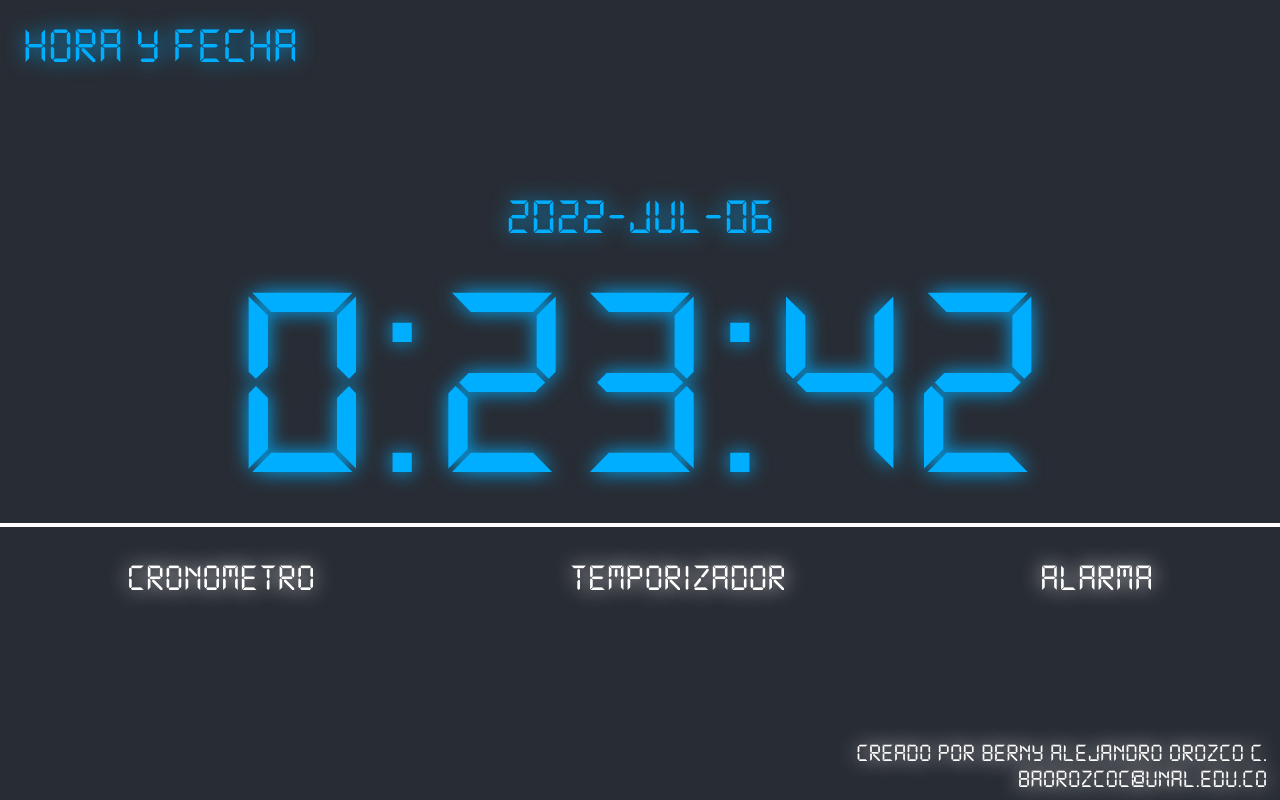
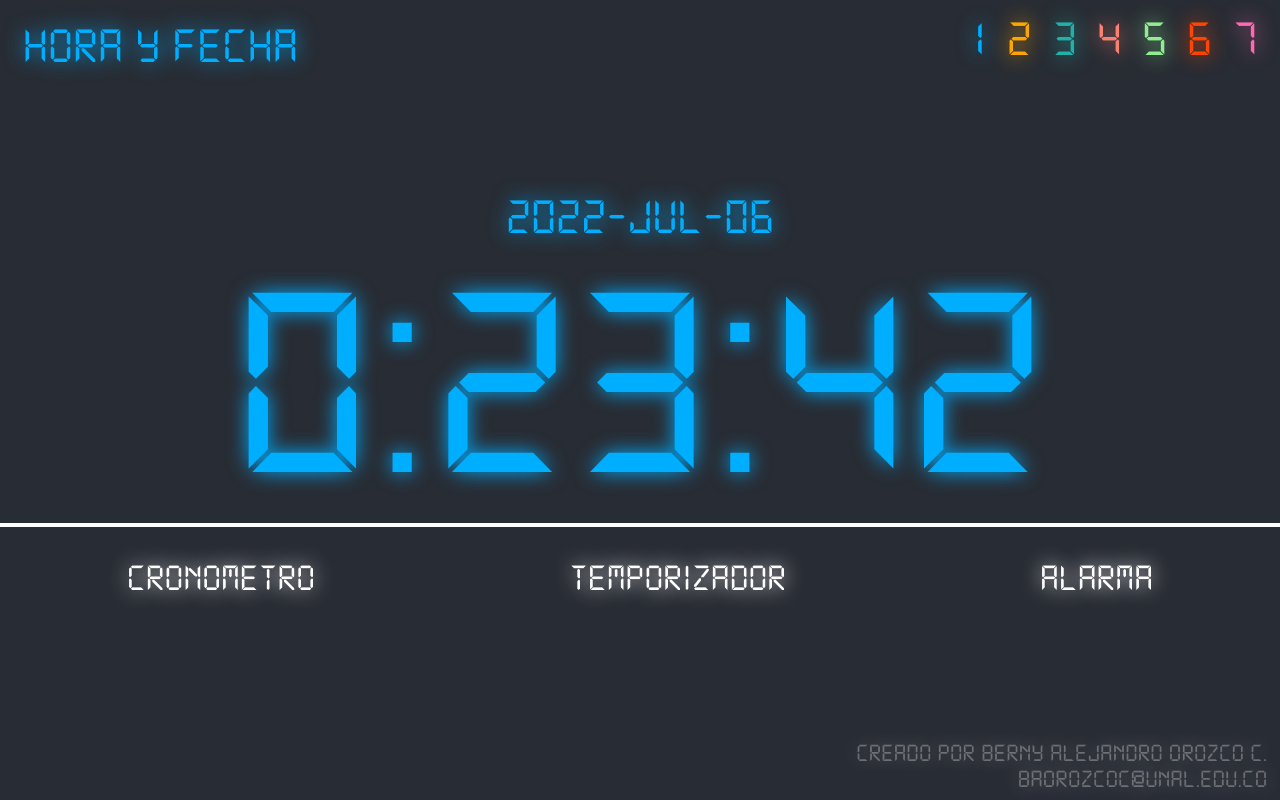
Before and after one commit to Baorozcoc/MultiClock, a React (Create React App) app in the folder multiclock/: page / in a window 1280 px wide. Built offline with nearby package versions, Linux system fonts and the light colour scheme.

Commit message:
MultiClock Completo!
MultiClock Completo!

```diff
--- a/multiclock/src/App.css
+++ b/multiclock/src/App.css
@@ -1,7 +1,10 @@
 .App {
   text-align: center;
-  --Principal-color: rgb(21, 223, 145);
-  --Secondary-color: rgb(0, 174, 255);
+}
+:root{
+  --Principal-color: #15df91;
+  --Secondary-color: #00aeff;
+  overflow: hidden;
 }
 @font-face {
   font-family: 'Digi1';
@@ -19,6 +22,7 @@
   font-size: calc(10px + 2vmin);
   color: white;
   font-family: 'Digi1';
+  overflow: hidden;
 }
 @media screen and (max-width: 800px) {
   .Main{
@@ -53,6 +57,65 @@
   bottom: 1vh;
   right:1vw;
   font-size: 2vw;
+  color: rgb(255, 255, 255,0.3);
+  text-shadow: 0 0 20px  rgb(255, 255, 255,0.3);
+}
+.Styles{
+  display: flex;
+  align-items: center;
+  justify-content: center;
+  text-align: right;
+  position: absolute;
+  top: 1vh;
+  right:1vw;
+  font-size: 4vw;
   color: white;
   text-shadow: 0 0 20px  white;
+  transition:all 0.3s ease;
 }
+@media screen and (max-width: 800px) {
+  .Styles{
+    font-size: 6vw;
+  }
+}
+.Styles:hover{
+  cursor: pointer;
+  user-select: none;
+}
+.Styles div{
+  padding: 5px;
+  margin:0px 5px;
+  border-radius: 10px;
+}
+.Styles div:hover{
+  cursor: pointer;
+  box-shadow: 0 0 8px 5px white;
+}
+.S1{
+  color: #00aeff;
+  text-shadow: 0 0 20px  #00aeff;
+}
+.S2{
+  color: orange;
+  text-shadow: 0 0 20px  orange;
+}
+.S3{
+  color:lightseagreen;
+  text-shadow: 0 0 20px  lightseagreen;
+}
+.S4{
+  color:salmon;
+  text-shadow: 0 0 20px  salmon;
+}
+.S6{
+  color:orangered;
+  text-shadow: 0 0 20px  orangered;
+}
+.S5{
+  color:lightgreen;
+  text-shadow: 0 0 20px  lightgreen;
+}
+.S7{
+  color:hotpink;
+  text-shadow: 0 0 20px  hotpink;
+}
--- a/multiclock/src/App.js
+++ b/multiclock/src/App.js
@@ -4,13 +4,29 @@ import Temp1 from './components/Temporizador';
 import Buttons from './components/Buttons';
 import Alarm from './components/Alarm';
 import Crono from './components/Crono';
+import Click from './resources/SimpleClick.wav'
 import './App.css';
+
+function ChangeColor(color){
+  document.documentElement.style.setProperty('--Secondary-color', color);
+  const Sound=new Audio(Click);
+  Sound.play();
+}
 
 function App() {
   const [option,setOption]= useState(0);
   return(
     <div className="App">
       <div className="Main">
+        <div className='Styles'>
+          <div className='S1' onClick={()=>ChangeColor('#00aeff')}>1</div>
+          <div className='S2' onClick={()=>ChangeColor('orange')}>2</div>
+          <div className='S3' onClick={()=>ChangeColor('lightseagreen')}>3</div>
+          <div className='S4' onClick={()=>ChangeColor('salmon')}>4</div>
+          <div className='S5' onClick={()=>ChangeColor('lightgreen')}>5</div>
+          <div className='S6' onClick={()=>ChangeColor('orangered')}>6</div>
+          <div className='S7' onClick={()=>ChangeColor('hotpink')}>7</div>
+        </div>
         {option===0&&<Clock1/>}
         {option===1&&<Crono/>}
         {option===2&&<Temp1/>}
--- a/multiclock/src/components/Alarm.js
+++ b/multiclock/src/components/Alarm.js
@@ -1,5 +1,6 @@
 import React, {useState, useEffect} from 'react';
 import Sound from '../resources/Alarm.wav'
+import Click from '../resources/SimpleClick.wav'
 import './Alarm.css'
 
 function toStr(texto){
@@ -34,7 +35,14 @@ const Alarm = () => {
     const [newAlarm,setNewAlarm]=useState(0);
     const [newHour,setNewHour]=useState(0);
     const [newMinute,setNewMinute]=useState(0);
+    function AbrirNuevaAlarma(){
+        const Clic= new Audio(Click);
+        Clic.play();
+        setNewAlarm(1);
+    }
     function nuevaAlarma(){
+        const Clic= new Audio(Click);
+        Clic.play();
         var Arr=alarms.slice();
         if(alarmId!==-1){
             Arr.splice(alarmId,1);
@@ -49,12 +57,16 @@ const Alarm = () => {
         setAlarmId(-1);
     }
     function Cancelar(){
+        const Clic= new Audio(Click);
+        Clic.play();
         setNewAlarm(0);
         setNewHour(0);
         setNewMinute(0);
         setAlarmId(-1);
     }
     function EliminarAlarma(index){
+        const Clic= new Audio(Click);
+        Clic.play();
         var Arr=alarms.slice();
         Arr.splice(index,1);
         setAlarms(Arr);
@@ -63,6 +75,8 @@ const Alarm = () => {
         setNewMinute(0)
     }
     function EditarAlarma(index){
+        const Clic= new Audio(Click);
+        Clic.play();
         setNewAlarm(1);
         setNewHour(alarms[index][0]);
         setNewMinute(alarms[index][1])
@@ -79,23 +93,23 @@ const Alarm = () => {
                     </div>
                 ))}
             </div>
-            {alarms.length<12&&<div className='Option NoClick' onClick={()=>setNewAlarm(1)}>Agregar Alarma</div>}
+            {alarms.length<12&&<div className='Option NoClick' onClick={()=>AbrirNuevaAlarma()}>Agregar Alarma</div>}
             {newAlarm===1&&
             <div className='Emergente'>
                 <div className='Buttons'>
-                    <div   className='Option NoClick' onClick={()=>newHour<24&&setNewHour(newHour+1)}>+</div>
-                    <div   className='Option NoClick' onClick={()=>newMinute<54&&setNewMinute(newMinute+5)}>+</div>
+                    <div className='Option NoClick' onClick={()=>newHour<24&&setNewHour(newHour+1)}>+</div>
+                    <div className='Option NoClick' onClick={()=>newMinute<54&&setNewMinute(newMinute+5)}>+</div>
                     <div></div>
                 </div>
                 <div  className='Clock2'>{newHour}:{toStr(newMinute)}:{toStr(0)}</div>
                 <div className='Buttons'>
-                    <div   className='Option NoClick' onClick={()=>newHour>0&&setNewHour(newHour-1)}>-</div>
-                    <div   className='Option NoClick' onClick={()=>newMinute>0&&setNewMinute(newMinute-1)}>-</div>
+                    <div className='Option NoClick' onClick={()=>newHour>0&&setNewHour(newHour-1)}>-</div>
+                    <div className='Option NoClick' onClick={()=>newMinute>4&&setNewMinute(newMinute-5)}>-</div>
                     <div></div>
                 </div>
                 <div  className='Buttons'>
-                    <div  className='Option NoClick' onClick={()=>nuevaAlarma()}>CONFIRMAR</div>
-                    <div  className='Option NoClick' onClick={()=>Cancelar()}>CANCELAR</div>
+                    <div className='Option NoClick' onClick={()=>nuevaAlarma()}>CONFIRMAR</div>
+                    <div className='Option NoClick' onClick={()=>Cancelar()}>CANCELAR</div>
                 </div>
             </div>}
         </div>
--- a/multiclock/src/components/Crono.js
+++ b/multiclock/src/components/Crono.js
@@ -1,5 +1,5 @@
 import React, {useState, useEffect} from 'react';
-import Sound from '../resources/Option.wav'
+import Click from '../resources/SimpleClick.wav'
 import './Crono.css'
 
 function toStr(texto){
@@ -54,17 +54,17 @@ const Crono = () => {
         setMinutes(0);
         setSeconds(0);
         setMilisec(0);
-        const alarm= new Audio(Sound);
+        const alarm= new Audio(Click);
         alarm.play();
     }
     function Continue(){
         setstart(1);
-        const alarm= new Audio(Sound);
+        const alarm= new Audio(Click);
         alarm.play();
     }
     function Stop(){
         setstart(0);
-        const alarm= new Audio(Sound);
+        const alarm= new Audio(Click);
         alarm.play();
     }
     return(
--- a/multiclock/src/components/Temporizador.js
+++ b/multiclock/src/components/Temporizador.js
@@ -1,6 +1,7 @@
 import React, {useState, useEffect} from 'react';
 import './Temp1.css'
 import Sound from '../resources/TempSound.wav'
+import Click from '../resources/SimpleClick.wav'
 
 function toStr(texto){
     return texto.toLocaleString('en-US', {
@@ -109,6 +110,16 @@ const Temp1 = () => {
             setSecondsstatic(59);
         }
     }
+    function Activate(n){
+        const Clic=new Audio(Click);
+        Clic.play();
+        setstart(n);
+    }
+    function SetInfinite(n){
+        const Clic=new Audio(Click);
+        Clic.play();
+        isInfinite(n);
+    }
     const sectoshow=toStr(seconds);
     const mintoshow=toStr(minutes);
     const hourtoshow=toStr(hours);
@@ -128,9 +139,9 @@ const Temp1 = () => {
                 <div onClick={()=>LessSeconds()}>-</div>
             </div>}
             <div className='Buttons'>
-                {start===0&&(minutes!==0||hours!==0||seconds!==0)&&<div onClick={()=>setstart(1)}>EMPEZAR</div>}
-                {start===1&&<div onClick={()=>setstart(0)}>PARAR</div>}
-                {infinite===0?<div onClick={()=>isInfinite(1)}>REPETIR=NO</div>:<div onClick={()=>isInfinite(0)}>REPETIR=SI</div>}
+                {start===0&&(minutes!==0||hours!==0||seconds!==0)&&<div onClick={()=>Activate(1)}>EMPEZAR</div>}
+                {start===1&&<div onClick={()=>Activate(0)}>PARAR</div>}
+                {infinite===0?<div onClick={()=>SetInfinite(1)}>REPETIR=NO</div>:<div onClick={()=>SetInfinite(0)}>REPETIR=SI</div>}
             </div>
         </div>
     )
```
Also changed, not shown: 1 other file (tests, documents, lock files or other folders).
